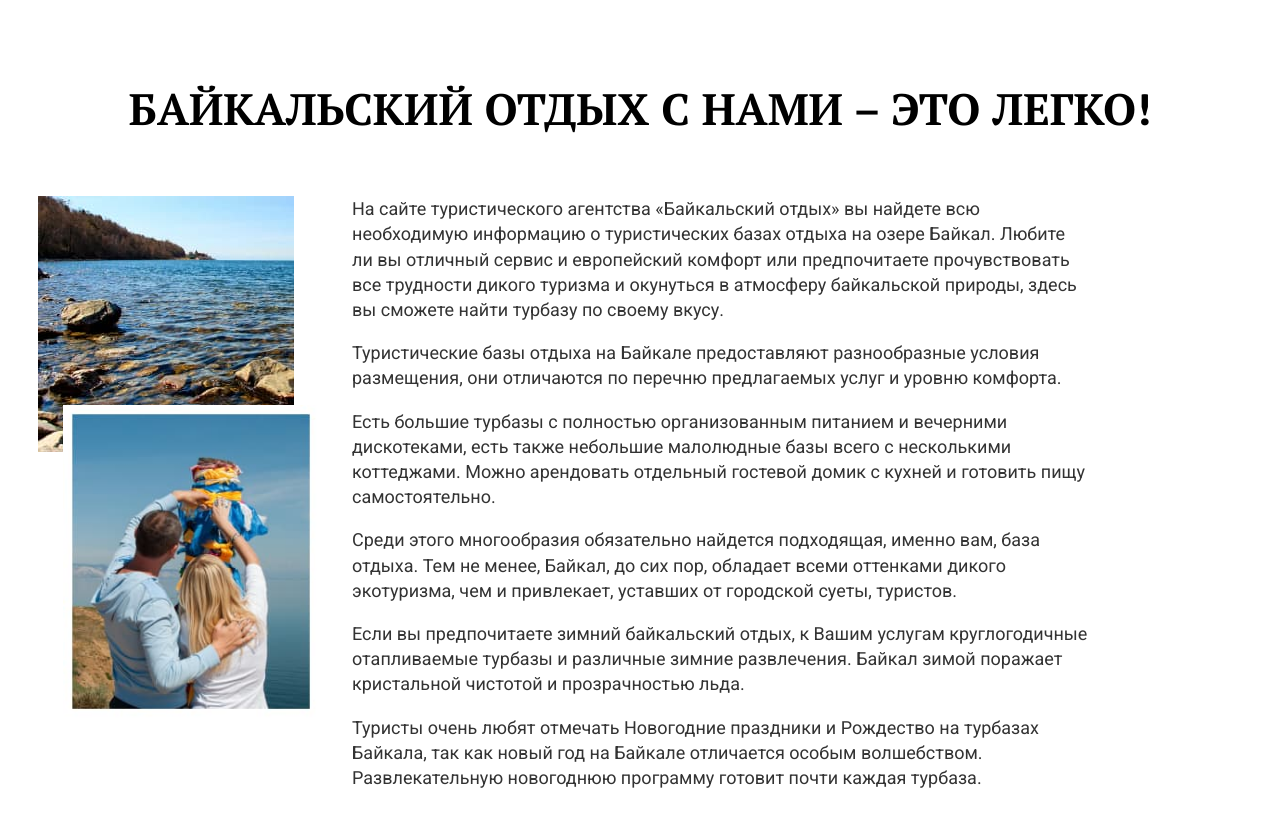
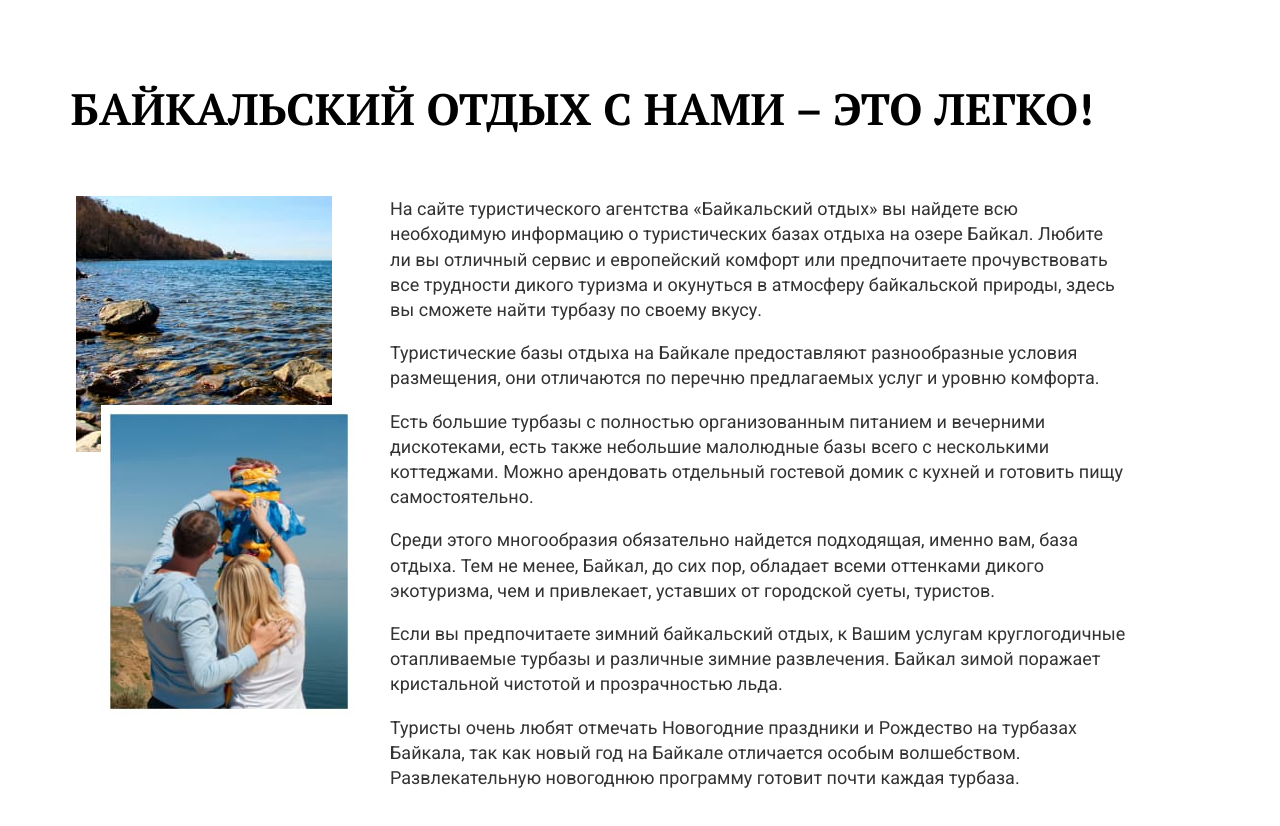
Before and after one commit to Alazardovich/additional-work, a plain HTML site: page index.html in a window 1280 px wide. Drawn offline with Linux system fonts and the light colour scheme.

Commit message:
add width

```diff
--- a/css/style.css
+++ b/css/style.css
@@ -13,7 +13,7 @@
 }
 body {
   margin: 0;
-  padding: 0;
+  padding: 0 38px 0 38px;
   box-sizing: border-box;
 }
 img {
@@ -40,6 +40,7 @@ img {
   color: #000000;
   padding-top: 80px;
   margin: 0;
+  width: 1088px;
 }
 .first-foto {
   position: absolute;
```
